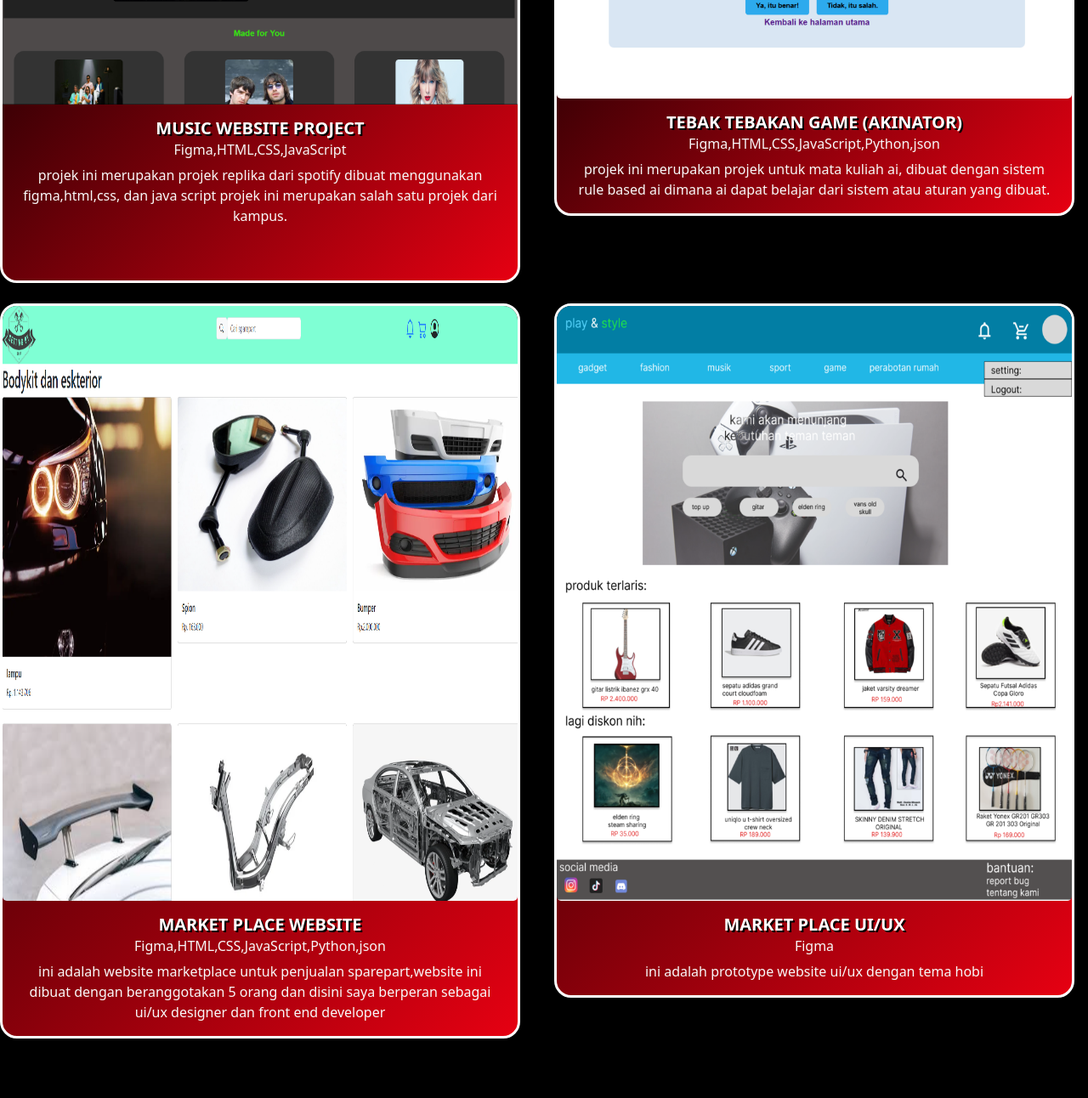
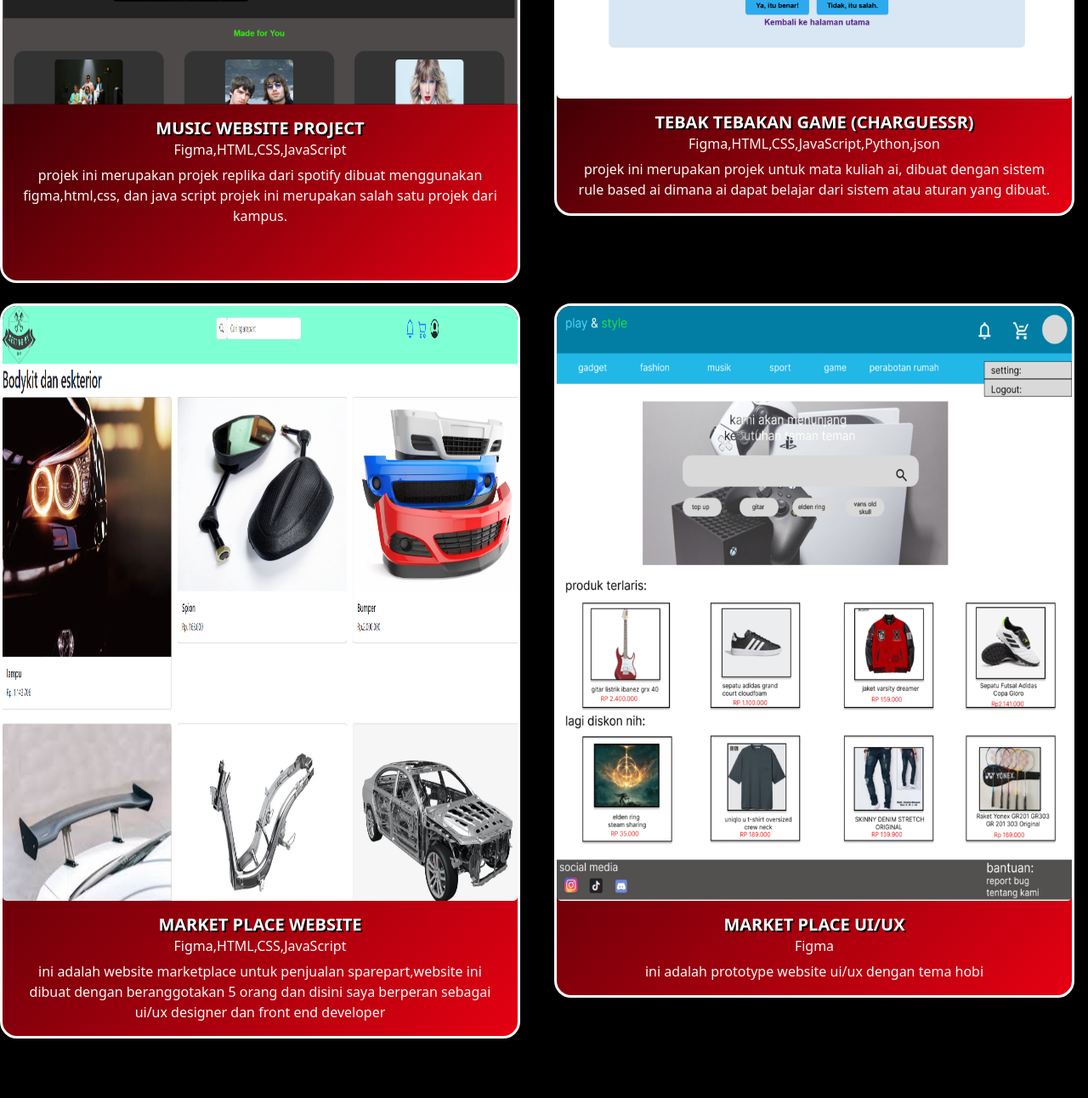
Before and after one commit to Afif-syaifulloh/Portofolio-Web, a plain HTML site: page index.html in a window 1280 px wide. Shown: the part 3540-4832 px from the top of the page at 85% size. Drawn offline with nearby package versions, Linux system fonts and the light colour scheme.

Commit message:
Update index.html

```diff
--- a/index.html
+++ b/index.html
@@ -200,7 +200,7 @@
                 alt="..."
               />
               <div class="card-body">
-                <h5 class="card-title">TEBAK TEBAKAN GAME (akinator)</h5>
+                <h5 class="card-title">TEBAK TEBAKAN GAME (Charguessr)</h5>
                 <h6 class="card-subtitle mb-2 text-muted">
                   Figma,HTML,CSS,JavaScript,Python,json
                 </h6>
@@ -223,7 +223,7 @@
             <div class="card-body">
               <h5 class="card-title">Market Place Website</h5>
               <h6 class="card-subtitle mb-2 text-muted">
-                Figma,HTML,CSS,JavaScript,Python,json
+                Figma,HTML,CSS,JavaScript
               </h6>
               <p class="card-text">ini adalah website marketplace untuk penjualan sparepart,website ini dibuat dengan beranggotakan 5 orang dan disini saya berperan sebagai ui/ux designer dan front end developer</p>
             </div>
```
